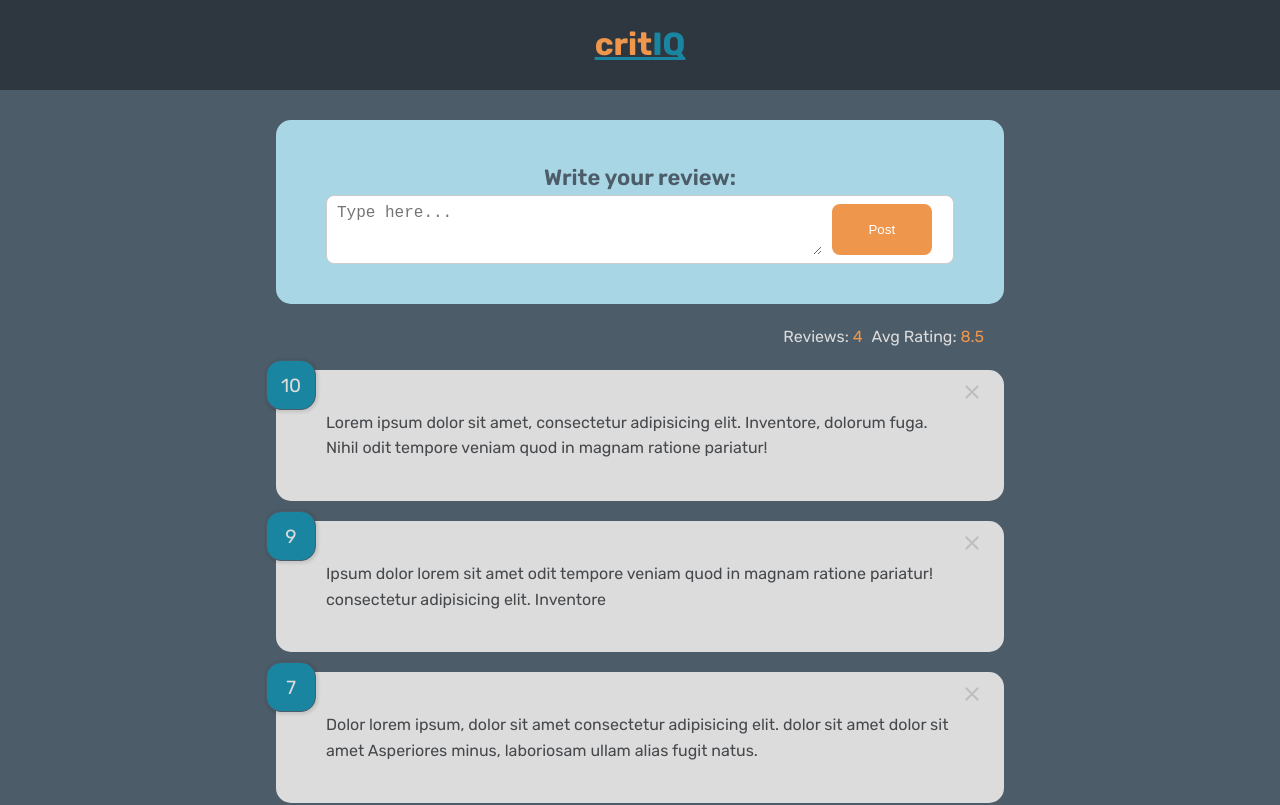
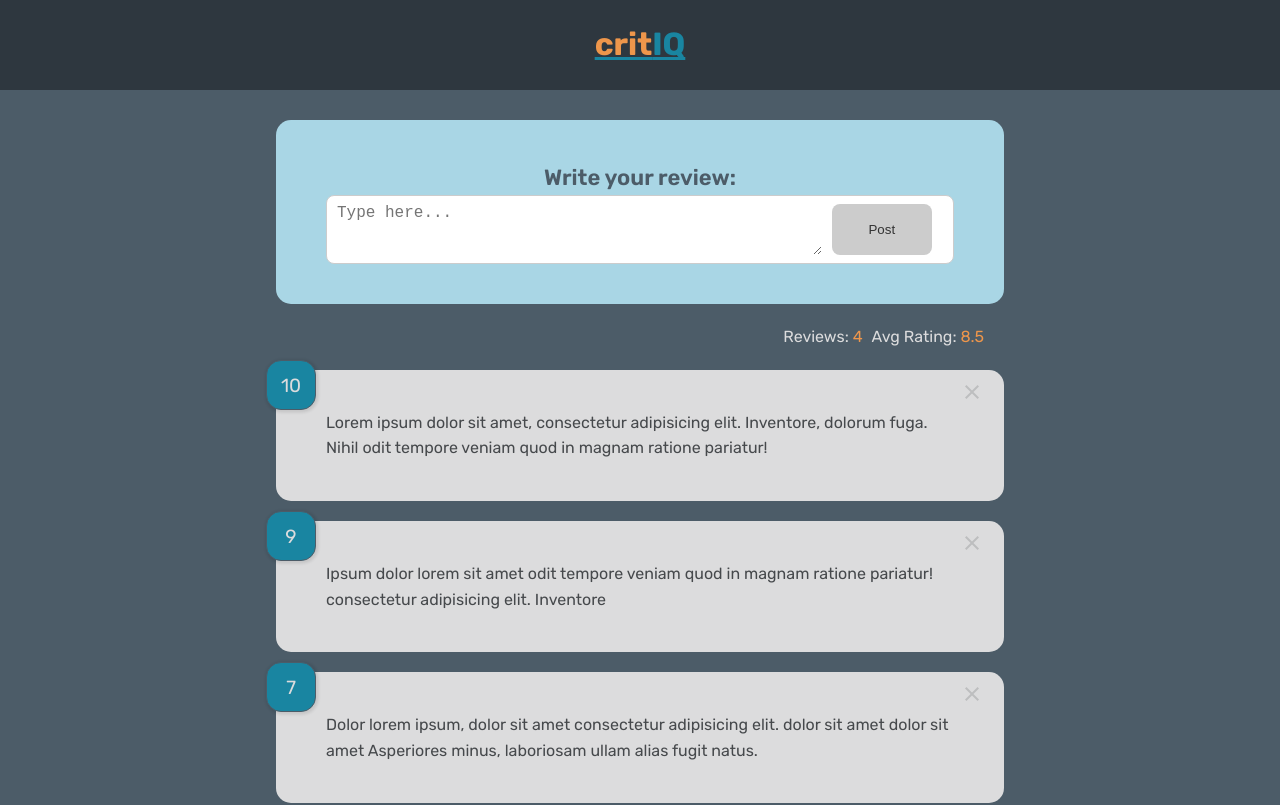
Before and after one commit to iancover/critiq, a React (Create React App) app: page / in a window 1280 px wide. Shown: the top 805 px of the page. Built offline with nearby package versions, Linux system fonts and the light colour scheme.

Commit message:
feat: Add shared Button component

```diff
--- a/src/components/ReviewForm.jsx
+++ b/src/components/ReviewForm.jsx
@@ -1,15 +1,23 @@
 import { useState } from 'react';
 import Card from './shared/Card';
+import Button from './shared/Button';
 
 function ReviewForm() {
   const [text, setText] = useState('');
+  const [btnDisabled, setBtnDisabled] = useState(true);
+  const [message, setMessage] = useState('');
 
   const handleTextChange = e => {
+    if (text === '') {
+      setBtnDisabled(true);
+      setMessage(null);
+    } else if (text !== '' && text.trim().length <= 50) {
+      setMessage('Text must be at least 50 characters');
+    } else {
+      setMessage(null);
+      setBtnDisabled(false);
+    }
     setText(e.target.value);
-  };
-
-  const btnStyles = {
-    backgroundColor: 'var(--orange-color)',
   };
 
   return (
@@ -27,10 +35,12 @@ function ReviewForm() {
             maxLength={'250'}
             autoCapitalize={'sentences'}
           />
-          <button type='submit' className='btn btn-primary' style={btnStyles}>
+          <Button type='submit' isDisabled={btnDisabled}>
             Post
-          </button>
+          </Button>
         </div>
+
+        {message && <div className='message'>{message}</div>}
       </form>
     </Card>
   );
--- /dev/null
+++ b/src/components/shared/Button.jsx
@@ -0,0 +1,24 @@
+import PropTypes from 'prop-types';
+
+function Button({ children, version, type, isDisabled }) {
+  return (
+    <button type={type} disabled={isDisabled} className={`btn btn-${version}`}>
+      {children}
+    </button>
+  );
+}
+
+Button.defaultProps = {
+  version: 'primary',
+  type: 'button',
+  isDisabled: false,
+};
+
+Button.propTypes = {
+  children: PropTypes.node.isRequired,
+  version: PropTypes.string,
+  type: PropTypes.string,
+  isDisabled: PropTypes.bool,
+};
+
+export default Button;
```
